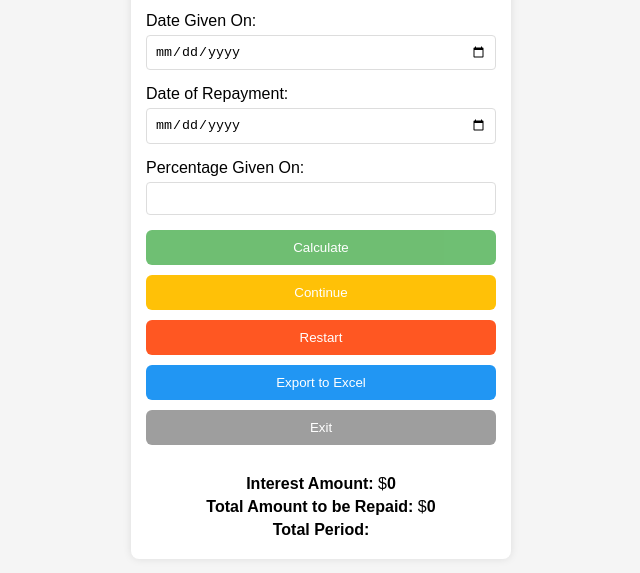
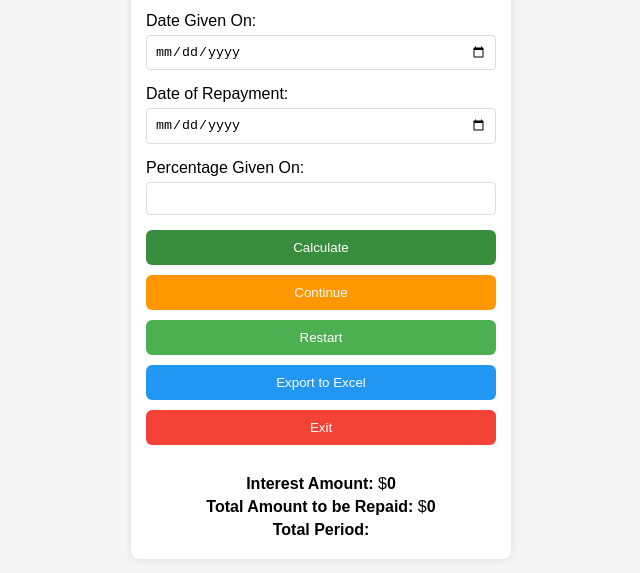
Before and after one commit to Vanshikaworld/Interest-Calculator, a plain HTML site: page index.html in a window 1280 px wide. In both pictures the pointer is over the button "Calculate". Shown: the part 197-770 px from the top of the page, without its empty margins (319-959 px from the left). Drawn offline with Linux system fonts and the light colour scheme.

Commit message:
Update styles.css

```diff
--- a/styles.css
+++ b/styles.css
@@ -52,24 +52,40 @@ button {
     background-color: #4CAF50; /* Green */
 }
 
+#calculate:hover {
+    background-color: #388E3C;
+}
+
 #continue {
-    background-color: #FFC107; /* Amber */
+    background-color: #FF9800; /* Orange */
+}
+
+#continue:hover {
+    background-color: #F57C00;
 }
 
 #restart {
-    background-color: #FF5722; /* Deep Orange */
+    background-color: #4CAF50; /* Green */
+}
+
+#restart:hover {
+    background-color: #388E3C;
 }
 
 #export {
     background-color: #2196F3; /* Blue */
 }
 
-#exit {
-    background-color: #9E9E9E; /* Grey */
+#export:hover {
+    background-color: #1565C0;
 }
 
-button:hover {
-    opacity: 0.8;
+#exit {
+    background-color: #F44336; /* Red */
+}
+
+#exit:hover {
+    background-color: #C62828;
 }
 
 #results {
```
